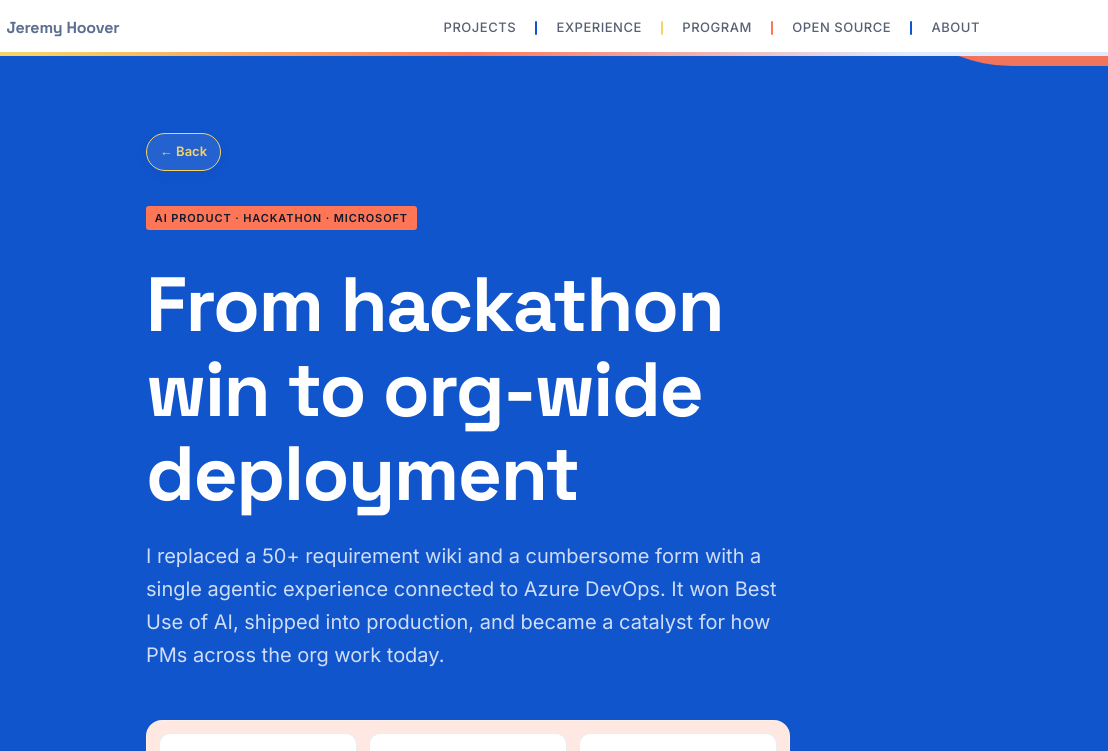
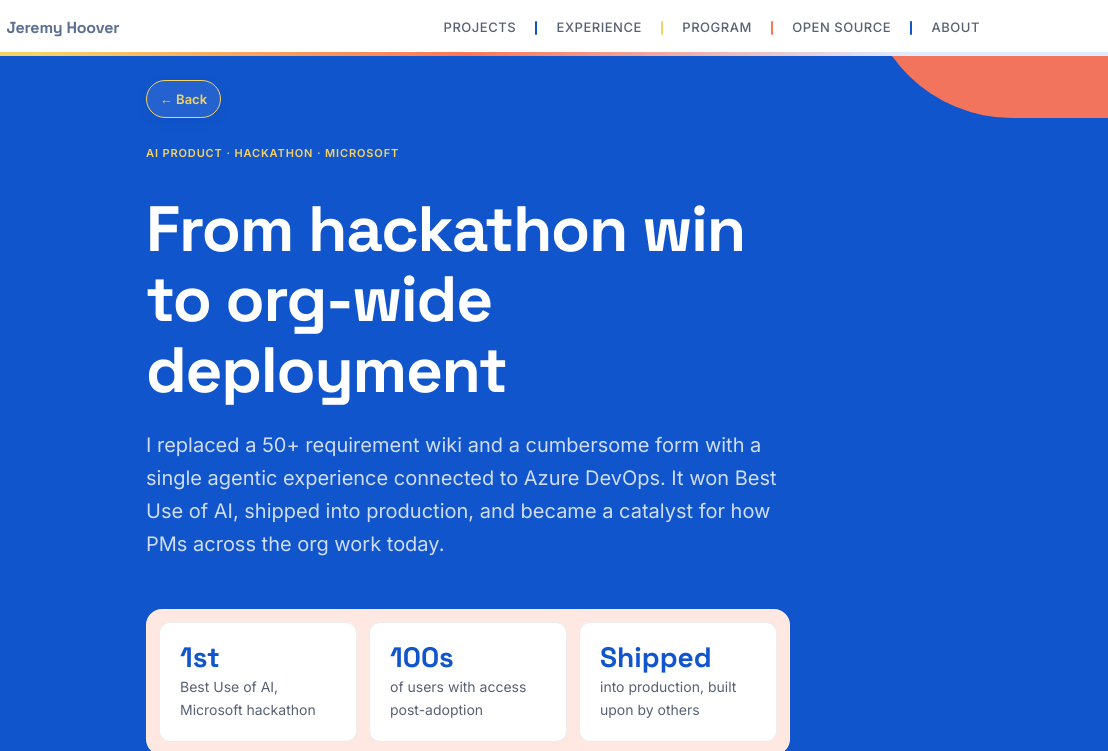
Before and after one commit to jeremydhoover-blip/portfolio, an Astro site: page /portfolio/work/hackathon in a window 1280 px wide. Shown: the top 751 px of the page, 172-1280 px from the left. Built offline with nearby package versions, Linux system fonts and the light colour scheme; Astro itself is replaced by a stand-in of ours.

Commit message:
Refine portfolio page spacing and presentation

```diff
--- a/src/pages/about.astro
+++ b/src/pages/about.astro
@@ -9,6 +9,7 @@
   <section class="section about-page">
     <header class="about-hero">
       <div class="container container--narrow">
+        <a href={`${base}/`} class="hero-back">← Back</a>
         <p class="eyebrow">About</p>
         <h1>Jeremy Hoover</h1>
         <p class="subtitle">Product strategy · Design systems · AI workflows</p>
@@ -115,8 +116,7 @@
         <hr class="divider" />
 
         <div class="cta-row">
-          <a href={`${base}/`} class="btn">Back to home</a>
-          <a href="mailto:jeremyd.hoover@gmail.com" class="btn btn--ghost">Get in touch</a>
+          <a href="mailto:jeremyd.hoover@gmail.com" class="btn">Get in touch</a>
         </div>
         </div>
       </div>
@@ -130,7 +130,7 @@
   .about-hero {
     position: relative;
     overflow: hidden;
-    padding-block: clamp(3.5rem, 8vw, 6.5rem);
+    padding: clamp(1rem, 2vw, 1.5rem) 0 clamp(3.5rem, 8vw, 6.5rem);
     background: var(--portfolio-blue);
     color: #fff;
   }
--- a/src/pages/index.astro
+++ b/src/pages/index.astro
@@ -154,7 +154,7 @@
       <div class="program__content">
         <p class="program__eyebrow">Creator and instructor</p>
         <h2>Technical Content Designer Program</h2>
-        <p>I created and teach this program with UX Content Collective. It gives content designers, product designers, and design managers practical fluency with repositories, Git, GitHub, VS Code, the terminal, and AI tools. Participants learn to work confidently with engineers, contribute directly to product development, and apply AI responsibly in real production workflows.</p>
+        <p>I created and teach this program with the UX Content Collective. It gives content designers, product designers, and design managers practical fluency with repositories, Git, GitHub, VS Code, the terminal, and AI tools. Participants learn to work confidently with engineers, contribute directly to product development, and apply AI responsibly in real production workflows.</p>
         <a href="https://uxcontent.com/technical-content-designer-program/" target="_blank" rel="noopener" class="btn btn--outline">Explore the program &#8599;</a>
       </div>
       <div class="program__curriculum" aria-label="Program curriculum">
@@ -315,7 +315,7 @@
 
   /* ─ HERO ─ */
   .hero {
-    padding-block: clamp(3.5rem, 8vw, 6.5rem);
+    padding-block: clamp(2rem, 4vw, 3.5rem);
     background: var(--portfolio-blue);
     color: #fff;
     overflow: hidden;
@@ -400,7 +400,8 @@
     .affiliation__label { display: none; }
   }
   .hero__actions {
-    display: flex;
+    display: grid;
+    grid-template-columns: repeat(2, minmax(0, 230px));
     align-items: center;
     gap: 0.75rem;
     width: auto;
@@ -409,7 +410,7 @@
     display: inline-flex;
     align-items: center;
     justify-content: center;
-    min-width: 180px;
+    width: 100%;
     min-height: 50px;
     padding: 0.75rem 1.25rem;
     border: 1.5px solid var(--portfolio-yellow);
@@ -418,13 +419,14 @@
     color: var(--portfolio-yellow);
     line-height: 1.2;
     text-align: center;
+    white-space: nowrap;
   }
   .hero .btn:hover { background: rgba(246,211,101,0.12); border-color: #ffe28a; color: #ffe28a; text-decoration: none; }
   .hero .hero__contact { color: #fff; border-color: var(--portfolio-coral); }
   .hero .hero__contact:hover { background: rgba(255,118,87,0.14); border-color: #ff9b83; color: #fff; }
   @media (max-width: 560px) {
     .hero__actions { display: grid; grid-template-columns: 1fr; width: 100%; }
-    .hero .btn { width: 100%; }
+    .hero .btn { width: 100%; white-space: normal; }
   }
   .hero-art {
     position: relative;
--- a/src/styles/global.css
+++ b/src/styles/global.css
@@ -71,7 +71,7 @@
 .case-study .case-hero {
   position: relative;
   overflow: hidden;
-  padding-block: clamp(2.5rem, 6vw, 5rem);
+  padding: clamp(1rem, 2vw, 1.5rem) 0 clamp(2.5rem, 6vw, 5rem);
   background: var(--portfolio-blue);
   color: #fff;
 }
@@ -108,12 +108,13 @@
   z-index: 1;
 }
 
-.case-study.case-study .back {
+.case-study.case-study .back,
+.hero-back {
   display: flex;
   align-items: center;
   width: fit-content;
   min-height: 38px;
-  margin-bottom: 2rem;
+  margin-bottom: 1.25rem;
   padding: 0.45rem 0.8rem;
   border: 1px solid var(--portfolio-yellow);
   border-radius: 999px;
@@ -125,7 +126,8 @@
   box-shadow: 0 4px 14px rgba(21, 26, 35, 0.05);
 }
 
-.case-study.case-study .back:hover {
+.case-study.case-study .back:hover,
+.hero-back:hover {
   border-color: #ffe28a;
   background: rgba(246,211,101,0.12);
   color: #ffe28a;
@@ -138,11 +140,18 @@
 .case-study--green { --case-accent: #dfe9ff; --case-surface: #edf3ff; }
 
 .case-study[class*='case-study--'] .tag {
-  color: var(--portfolio-ink);
-  background: var(--case-accent);
+  color: var(--portfolio-yellow);
+  background: transparent;
+  padding: 0;
+  border-radius: 0;
+  letter-spacing: 0.08em;
+  line-height: 1.45;
 }
 
-.case-study .case-hero h1 { color: #fff; }
+.case-study .case-hero h1 {
+  color: #fff;
+  font-size: clamp(2.5rem, 5vw, 4.25rem);
+}
 .case-study .case-hero .lede { color: rgba(255,255,255,0.8); }
 
 .case-study .case-body {
@@ -167,8 +176,9 @@
 }
 
 .case-study[class*='case-study--'] .outcome {
+  container-type: inline-size;
   min-width: 0;
-  padding: 1.25rem;
+  padding: clamp(1rem, 2vw, 1.25rem);
   border: 1px solid rgba(16,26,45,0.08);
   border-radius: 11px;
   background: #fff;
@@ -176,7 +186,9 @@
 
 .case-study[class*='case-study--'] .outcome__num {
   color: var(--portfolio-blue);
-  overflow-wrap: anywhere;
+  font-size: clamp(1.75rem, 18cqw, 2.5rem);
+  overflow-wrap: normal;
+  word-break: normal;
 }
 
 @media (max-width: 640px) {
```
Also changed, not shown: README.md.
